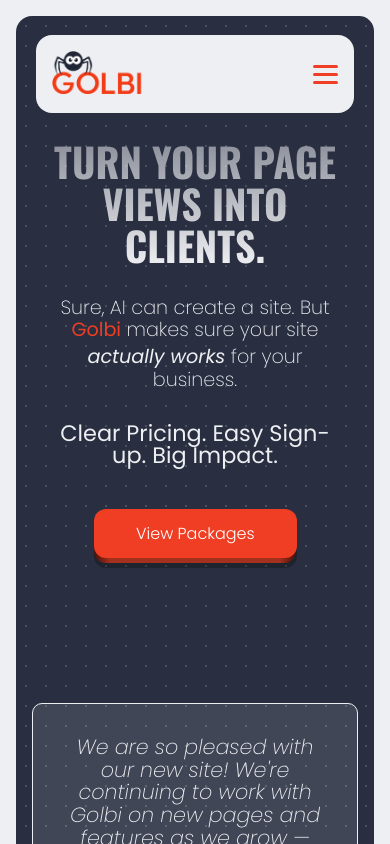
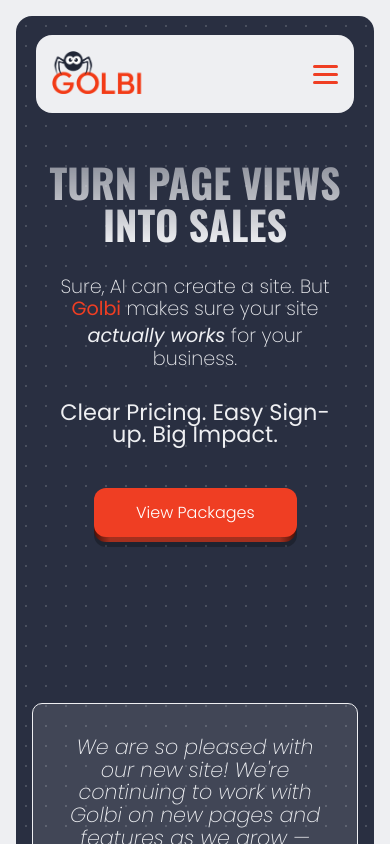
Before and after one commit to dinardavis/golbi, a React (Create React App) app in the folder client/: page / in a window 390 px wide. Shown: the top 844 px of the page. Built offline with nearby package versions, Linux system fonts and the light colour scheme.

Commit message:
Adjust mobile styling

```diff
--- a/client/src/assets/css/style.css
+++ b/client/src/assets/css/style.css
@@ -300,14 +300,14 @@
 
 .intro-headline {
   position: relative;
-  max-width: 730px;
-  font-size: 5rem;
+  max-width: 800px;
+  font-size: 6.5rem;
   font-weight: 800;
   font-family: "Oswald";
   text-align: center;
   text-transform: uppercase;
   line-height: 1;
-  margin-top: 8rem;
+  margin-top: 12rem;
   animation: fadeInUp 0.8s ease-out;
 }
 
@@ -899,6 +899,11 @@
   padding: 1rem 0 3rem;
 }
 
+.case-studies-content-container {
+  width: 100%;
+  min-width: 0;
+}
+
 .case-studies-subheader {
   align-self: center;
   text-align: center;
@@ -920,6 +925,9 @@
   border-radius: 10px;
   transition: all 0.3s ease-in-out;
   overflow: hidden;
+  width: 100%;
+  min-width: 0;
+  box-sizing: border-box;
 }
 
 .case-study-card:hover {
@@ -980,6 +988,7 @@
   will-change: transform, opacity;
   display: flex;
   flex-direction: column;
+  min-width: 0;
 }
 
 .case-study-text-container::-webkit-scrollbar {
@@ -1065,6 +1074,8 @@
 
 .case-study-inner {
   display: flex;
+  min-width: 0;
+  width: 100%;
 }
 
 .case-study-container.align-left {
@@ -1089,6 +1100,7 @@
   width: 100%;
   height: 100%;
   max-width: 600px;
+  min-width: 0;
   border-radius: 7px;
   z-index: 10;
   box-shadow: 10px 10px 20px -12px rgba(0, 0, 0, 0.25);
@@ -1115,6 +1127,7 @@
   height: 100%;
   min-height: 367px;
   max-width: 600px;
+  min-width: 0;
   object-fit: cover;
   border-radius: 7px;
   z-index: 10;
@@ -1168,6 +1181,16 @@
 
 .case-study-carousel-arrow-right {
   right: 0.75rem;
+}
+
+@media (max-width: 900px) {
+  .case-study-carousel-arrow {
+    opacity: 0.7;
+  }
+
+  .case-study-carousel-arrow:disabled {
+    opacity: 0.25;
+  }
 }
 
 .case-study-copy-container {
@@ -3080,6 +3103,18 @@
   }
 }
 
+@media (max-width: 500px) {
+  .case-studies-container {
+    padding-left: 0.75rem;
+    padding-right: 0.75rem;
+  }
+
+  .case-study-card {
+    padding-left: 0.75rem;
+    padding-right: 0.75rem;
+  }
+}
+
 @media (max-width: 450px) {
   .intro-headline {
     font-size: 2.5rem;
--- a/client/src/components/DiagonalScroller.js
+++ b/client/src/components/DiagonalScroller.js
@@ -3,13 +3,13 @@
 import elowen from "../assets/imgs/elowen_thumbnail.png"
 import keystone from "../assets/imgs/keystone_thumbnail.png"
 import stratuspoint from "../assets/imgs/stratuspoint_thumbnail.png"
-import donutmissit from "../assets/imgs/donutmissit_thumbnail.png"
+import jordanByrd from "../assets/imgs/jordan_thumbnail1.png"
 import rochelleruen from "../assets/imgs/rochelle_thumbnail_1.png"
 
 const images = [
   dacthumbnail,
   rochelleruen,
-  donutmissit,
+  jordanByrd,
   keystone,
   elowen,
   stratuspoint,
--- a/client/src/components/Intro.js
+++ b/client/src/components/Intro.js
@@ -29,7 +29,7 @@
       <Section>
         <div className="intro-header-container-left text-center">
           <p className="intro-headline">
-            <span className="intro-headline-gradient-layer">Turn your page views into clients.</span>
+            <span className="intro-headline-gradient-layer">Turn page views into sales</span>
 
 
           </p>
```
Also changed, not shown: client/src/components/ImageMosaic.js (+2 -5 lines).
